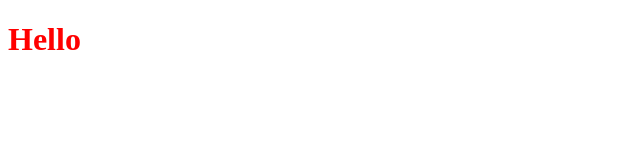
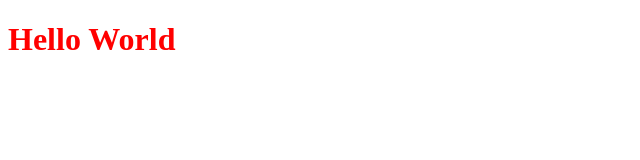
Before and after one commit to devanshipatel2824-prog/Angular_pro, an Angular app: page / in a window 1280 px wide. Shown: the top 160 px of the page, without its empty margins (0-640 px from the left). Built offline with nearby package versions, Linux system fonts and the light colour scheme.

Commit message:
Add World in h1 tag

```diff
--- a/src/app/app.ts
+++ b/src/app/app.ts
@@ -6,7 +6,7 @@ import { RouterOutlet } from '@angular/router';
   imports: [RouterOutlet],
   //templateUrl: './app.html',
   //styleUrl: './app.css'
-template:`<h1>Hello</h1>`,
+template:`<h1>Hello World</h1>`,
 
 styles:
 'h1{ color:red;}'
--- a/src/index.html
+++ b/src/index.html
@@ -6,7 +6,7 @@
   <base href="/">
   <meta name="viewport" content="width=device-width, initial-scale=1">
   <link rel="icon" type="image/x-icon" href="favicon.ico">
-
+<h1></h1>
 </head>
 <body>
   <app-root></app-root>
```
